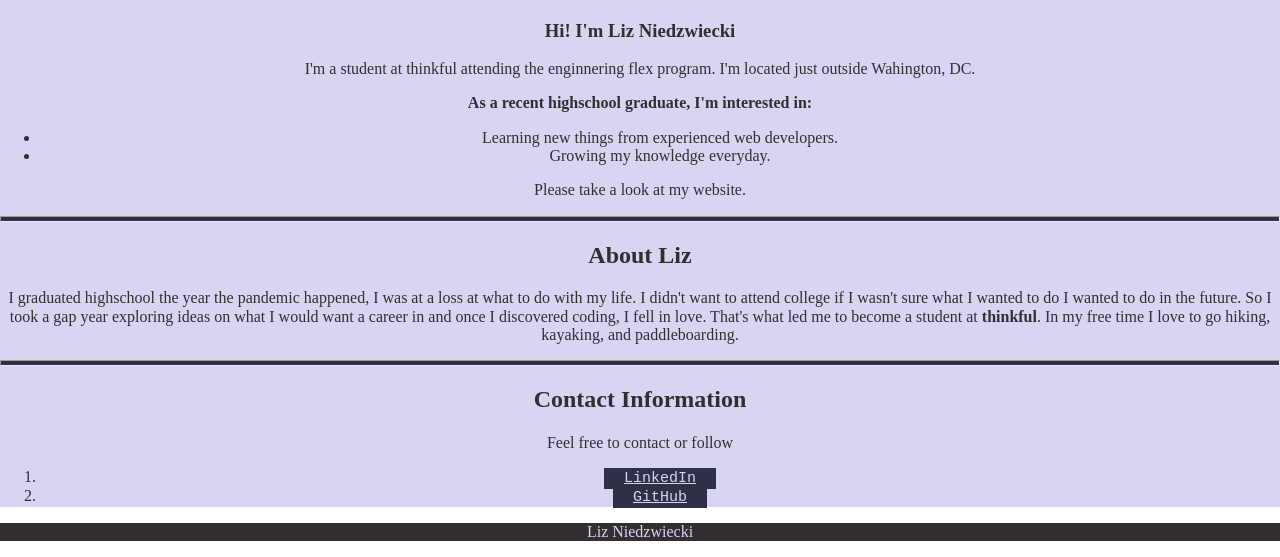
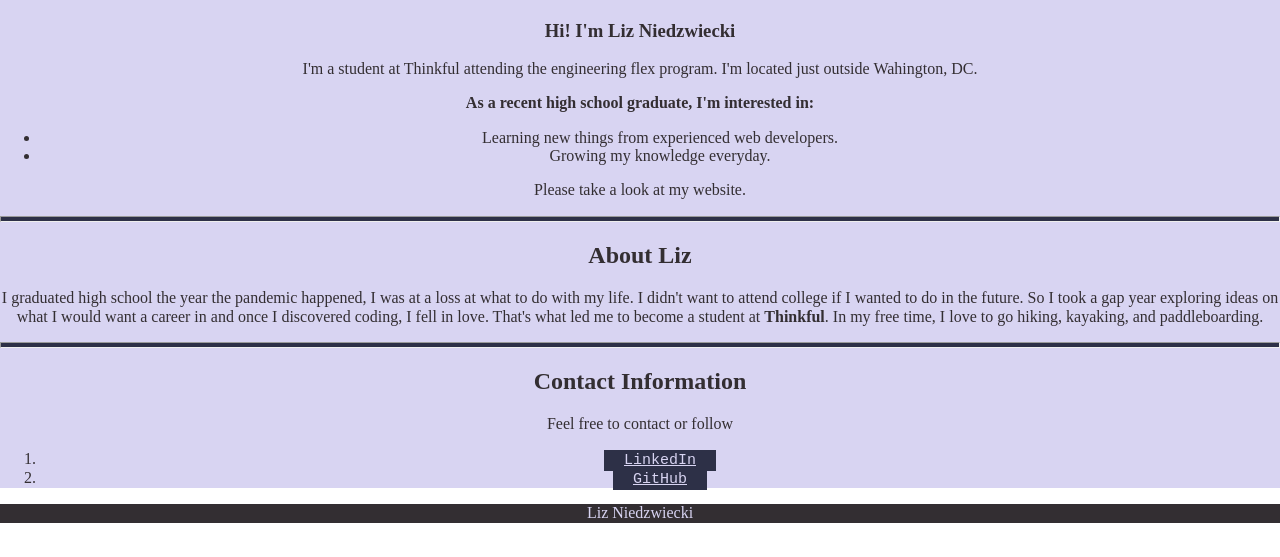
Before and after one commit to liz-niedz/portfolio, a plain HTML site: page index.html in a window 1280 px wide. Shown: the part 633-1190 px from the top of the page. Drawn offline with nearby package versions, Linux system fonts and the light colour scheme; a script that the page names is missing.

Commit message:
fixing grammar

```diff
--- a/index.html
+++ b/index.html
@@ -22,8 +22,8 @@
     />
       <!-- added background color and a photo of myself-->
         <h3> Hi! I'm Liz Niedzwiecki</h3>
-        <p> I'm a student at thinkful attending the enginnering flex program. I'm located just outside Wahington, DC.</p>
-         <strong>As a recent highschool graduate, I'm interested in:</strong>
+        <p> I'm a student at Thinkful attending the engineering flex program. I'm located just outside Wahington, DC.</p>
+         <strong>As a recent high school graduate, I'm interested in:</strong>
       <ul>
           <li>Learning new things from experienced web developers.</li>
           <li>Growing my knowledge everyday.</li>
@@ -35,7 +35,7 @@
         <article>
             <h2>About Liz</h2>
 
-          <p class="center-text"> I graduated highschool the year the pandemic happened, I was at a loss at what to do with my life. I didn't want to attend college if I wasn't sure what I wanted to do I wanted to do in the future. So I took a gap year exploring ideas on what I would want a career in and once I discovered coding, I fell in love. That's what led me to become a student at <strong>thinkful</strong>. In my free time I love to go hiking, kayaking, and paddleboarding.</p>
+          <p class="center-text"> I graduated high school the year the pandemic happened, I was at a loss at what to do with my life. I didn't want to attend college if I wanted to do in the future. So I took a gap year exploring ideas on what I would want a career in and once I discovered coding, I fell in love. That's what led me to become a student at <strong>Thinkful</strong>. In my free time, I love to go hiking, kayaking, and paddleboarding.</p>
           </article>
         </div>
       <!-- created an article using the paragraph about me-->
```
